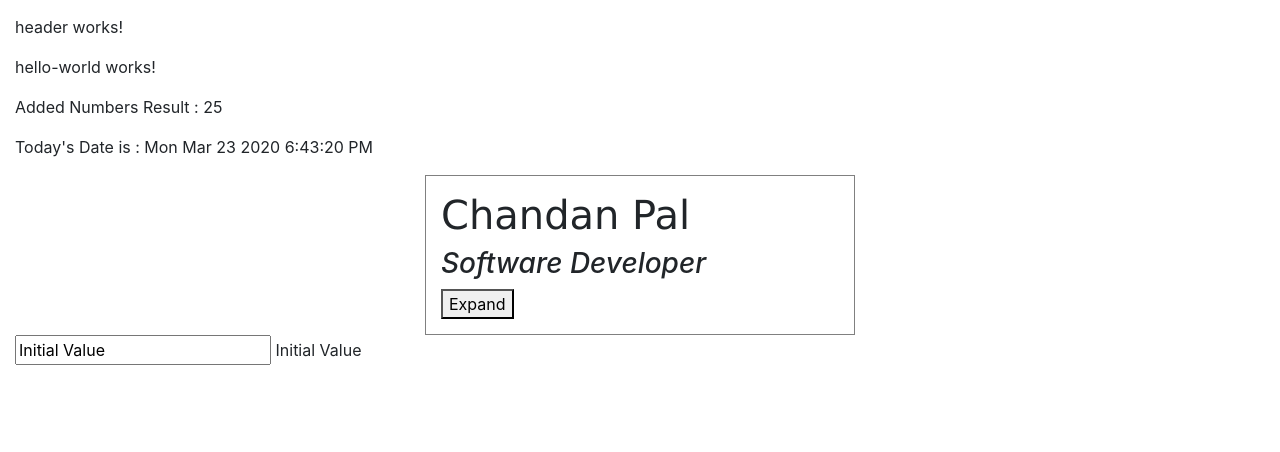
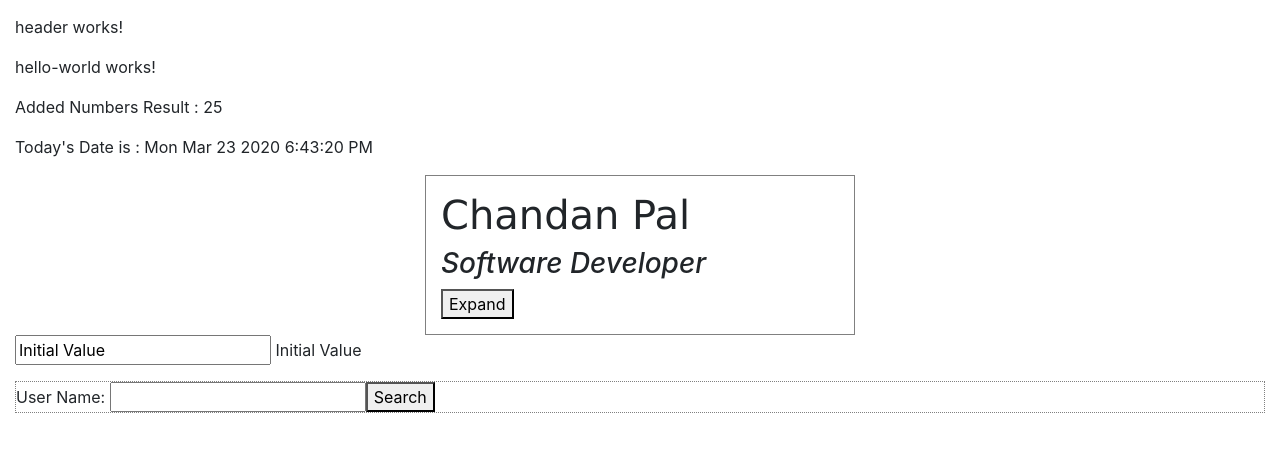
Before and after one commit to chandan-pal/my-first-angular, an Angular app: page / in a window 1280 px wide. Shown: the top 452 px of the page. Built offline with nearby package versions, Linux system fonts and the light colour scheme.

Commit message:
making REST calls

```diff
--- a/src/app/app.component.html
+++ b/src/app/app.component.html
@@ -3,3 +3,5 @@
 <app-date></app-date>
 <app-address-card userName="Name Goes Here" [user]="userObj"></app-address-card>
 <input type="text" [(ngModel)]="inputText"/> {{ inputText }}
+<p></p>
+<app-restapp></app-restapp>
--- /dev/null
+++ b/src/app/restapp/restapp.component.css
@@ -0,0 +1,4 @@
+.restapp {
+    border: 1px gray dotted;
+    margin: auto;
+}
--- /dev/null
+++ b/src/app/restapp/restapp.component.html
@@ -0,0 +1,9 @@
+<div class="restapp">
+    User Name: <input type="text" [(ngModel)]="userName" />
+    <button (click)="search()">Search</button>
+    <div class="address-card" *ngIf="githubUserDetails">
+        <h1 class="name">{{ githubUserDetails.name }}</h1>
+        <h3 class="title">{{ githubUserDetails.bio }}</h3>
+        <p class="adderess">{{ githubUserDetails.location }}</p>
+    </div>
+</div>
--- /dev/null
+++ b/src/app/restapp/restapp.component.ts
@@ -0,0 +1,28 @@
+import { Component, OnInit } from '@angular/core';
+import { HttpClient } from '@angular/common/http';
+
+@Component({
+  selector: 'app-restapp',
+  templateUrl: './restapp.component.html',
+  styleUrls: ['./restapp.component.css']
+})
+export class RestappComponent implements OnInit {
+
+  userName;
+  githubUserDetails:any;
+
+  constructor(private http: HttpClient) { }
+
+  ngOnInit(): void {
+
+  }
+
+  search() {
+    this.githubUserDetails = undefined; //reset
+    let observable = this.http.get('https://api.github.com/users/' + this.userName); //since get here is an async call, no direct responce is recieved
+    observable.subscribe((response) => {
+      this.githubUserDetails = response;
+    })
+  }
+
+}
```
Also changed, not shown: src/app/app.module.ts (+6 -1 lines), 1 other file (tests, documents, lock files or other folders).
